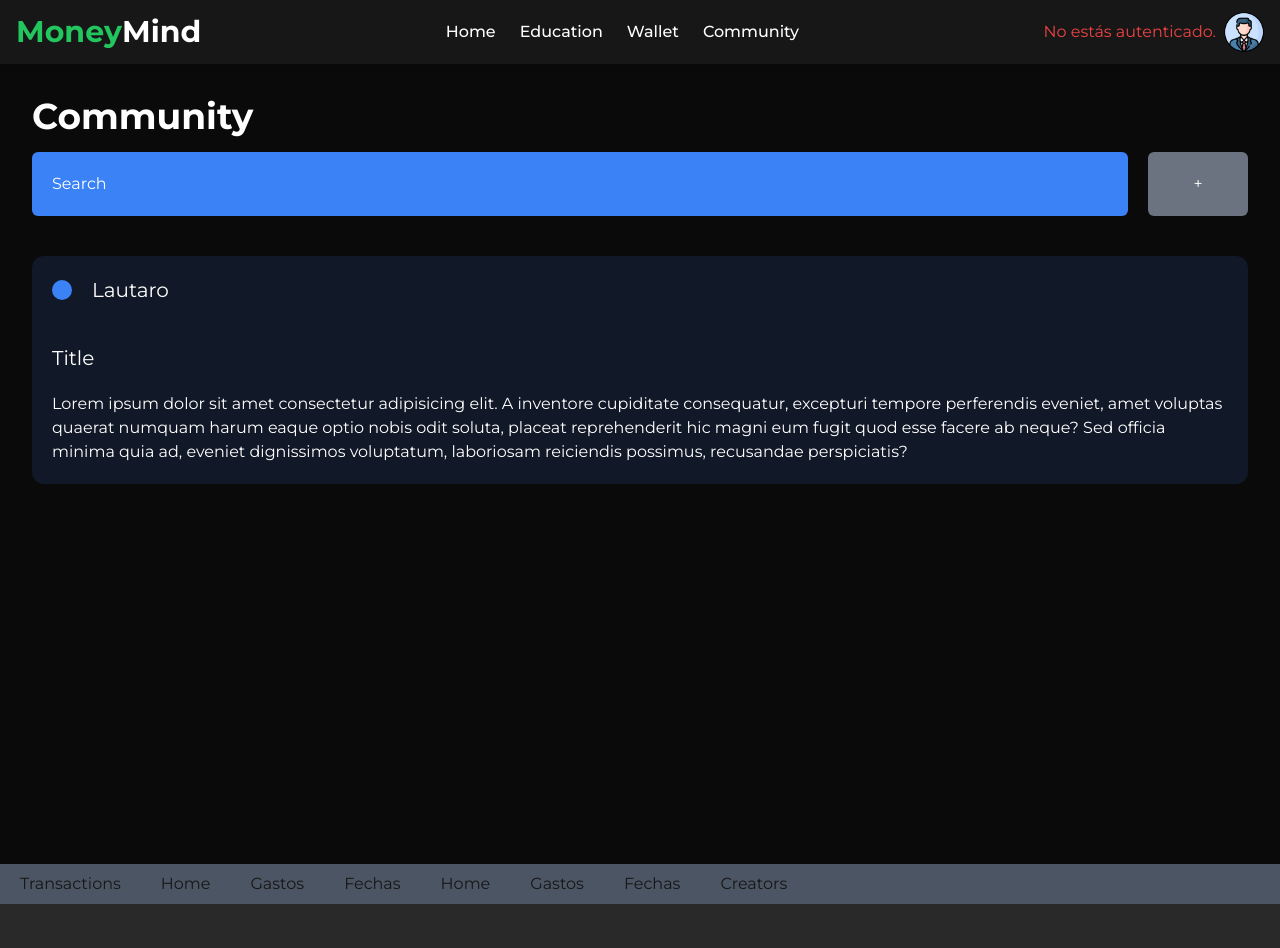
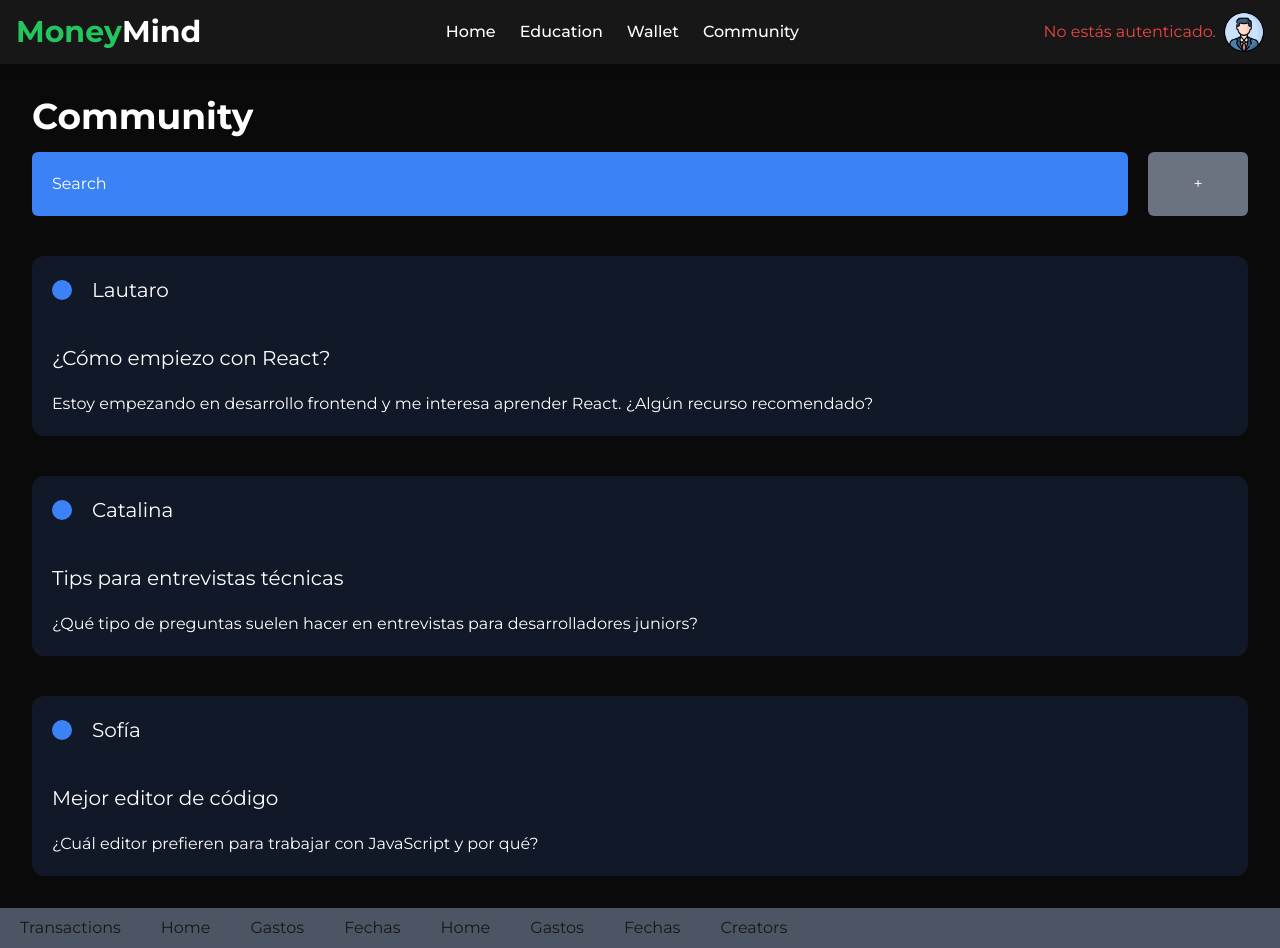
Before and after one commit to Lau-szutner/Money-Mind, a Next.js app in the folder frontend/: page /user/community in a window 1280 px wide. Before the commit the page ends 904 px from the top, so only its background shows below. Built offline with nearby package versions, Linux system fonts and the light colour scheme.

Commit message:
update componentes

```diff
--- a/frontend/package.json
+++ b/frontend/package.json
@@ -1,5 +1,5 @@
 {
-  "name": "cash-flow",
+  "name": "money_mind",
   "version": "0.1.0",
   "private": true,
   "scripts": {
--- a/frontend/src/app/components/Navbar.tsx
+++ b/frontend/src/app/components/Navbar.tsx
@@ -86,7 +86,7 @@ const Navbar: React.FC<Props> = ({ id }) => {
   );
 
   const User = (
-    <div className="hidden lg:block relative group">
+    <div className="hidden lg:block relative group ">
       <button className="flex items-center gap-2">
         <DisplayName id={id} />
         <img
@@ -97,8 +97,8 @@ const Navbar: React.FC<Props> = ({ id }) => {
       </button>
 
       {/* Submenú visible al hacer hover */}
-      <div className="absolute right-0 mt-2 w-40 bg-white text-black rounded-lg shadow-lg opacity-0 group-hover:opacity-100 pointer-events-none group-hover:pointer-events-auto transition-opacity duration-200 z-20">
-        <ul className="py-2 text-sm">
+      <div className="absolute right-0 w-full bg-foreground text-black rounded-lg shadow-lg opacity-0 group-hover:opacity-100 pointer-events-none group-hover:pointer-events-auto transition-opacity duration-500 z-20">
+        <ul className="py-2 text-sm w-full">
           <li>
             <Link
               href="/user/profile"
--- a/frontend/src/app/page.tsx
+++ b/frontend/src/app/page.tsx
@@ -75,7 +75,7 @@ export default function Home() {
           </p>
 
           <div className="mt-4 px-6 py-3 bg-[#39B54A] text-black rounded-xl font-semibold hover:bg-green-600 transition w-3/12 ">
-            <Link href="/login" className="hover:text-cyan-400 cursor-pointer">
+            <Link href="/login" className="cursor-pointer">
               Empezar ahora
             </Link>
           </div>
--- a/frontend/src/app/user/community/components/Post.tsx
+++ b/frontend/src/app/user/community/components/Post.tsx
@@ -1,5 +1,7 @@
 interface post {
   user: string;
+  title: string;
+  body: string;
 }
 
 const Post = (post: post) => {
@@ -10,15 +12,8 @@ const Post = (post: post) => {
         <h1 className="text-xl">{post.user}</h1>
       </div>
       <div className="gap-5 flex flex-col mt-10">
-        <p className="text-xl">Title</p>
-        <p>
-          Lorem ipsum dolor sit amet consectetur adipisicing elit. A inventore
-          cupiditate consequatur, excepturi tempore perferendis eveniet, amet
-          voluptas quaerat numquam harum eaque optio nobis odit soluta, placeat
-          reprehenderit hic magni eum fugit quod esse facere ab neque? Sed
-          officia minima quia ad, eveniet dignissimos voluptatum, laboriosam
-          reiciendis possimus, recusandae perspiciatis?
-        </p>
+        <p className="text-xl">{post.title}</p>
+        <p>{post.body}</p>
       </div>
     </div>
   );
--- /dev/null
+++ b/frontend/src/app/user/community/datos.json
@@ -0,0 +1,17 @@
+[
+  {
+    "user": "Lautaro",
+    "title": "¿Cómo empiezo con React?",
+    "body": "Estoy empezando en desarrollo frontend y me interesa aprender React. ¿Algún recurso recomendado?"
+  },
+  {
+    "user": "Catalina",
+    "title": "Tips para entrevistas técnicas",
+    "body": "¿Qué tipo de preguntas suelen hacer en entrevistas para desarrolladores juniors?"
+  },
+  {
+    "user": "Sofía",
+    "title": "Mejor editor de código",
+    "body": "¿Cuál editor prefieren para trabajar con JavaScript y por qué?"
+  }
+]
--- a/frontend/src/app/user/community/page.tsx
+++ b/frontend/src/app/user/community/page.tsx
@@ -1,18 +1,21 @@
-// app/education/community.tsx
+import posts from './datos.json';
 import Post from './components/Post';
-export default function community() {
+
+export default function Community() {
   return (
     <main className="min-h-screen p-8 bg-neutral-950 text-white">
       <h1 className="text-4xl font-bold mb-4">Community</h1>
 
-      <div className="flex gap-5">
+      <div className="flex gap-5 mb-4">
         <div className="h-50 bg-blue-500 p-5 rounded-md w-11/12 gap-5">
           Search
         </div>
         <button className="w-1/12 bg-gray-500 rounded-md">+</button>
       </div>
 
-      <Post user="Lautaro"></Post>
+      {posts.map((post, i) => (
+        <Post key={i} {...post} />
+      ))}
     </main>
   );
 }
```
